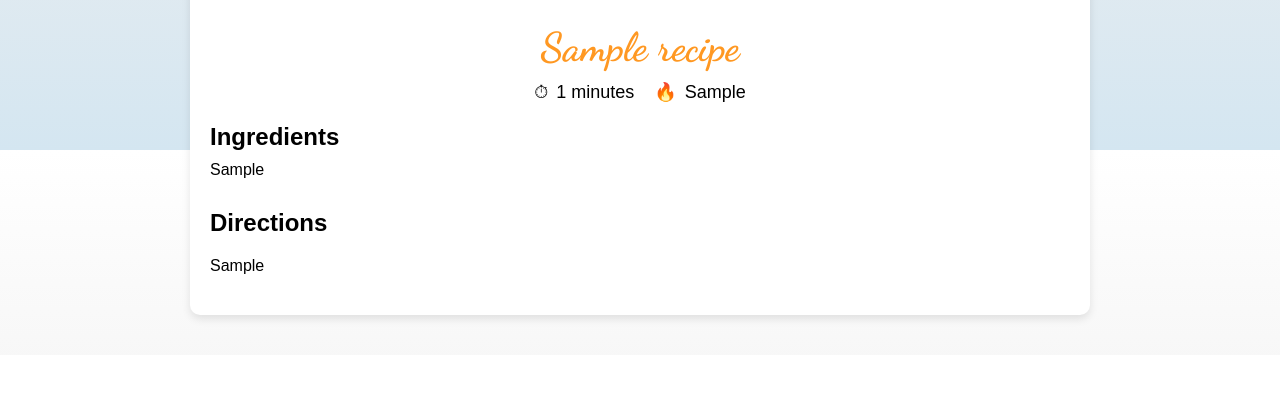
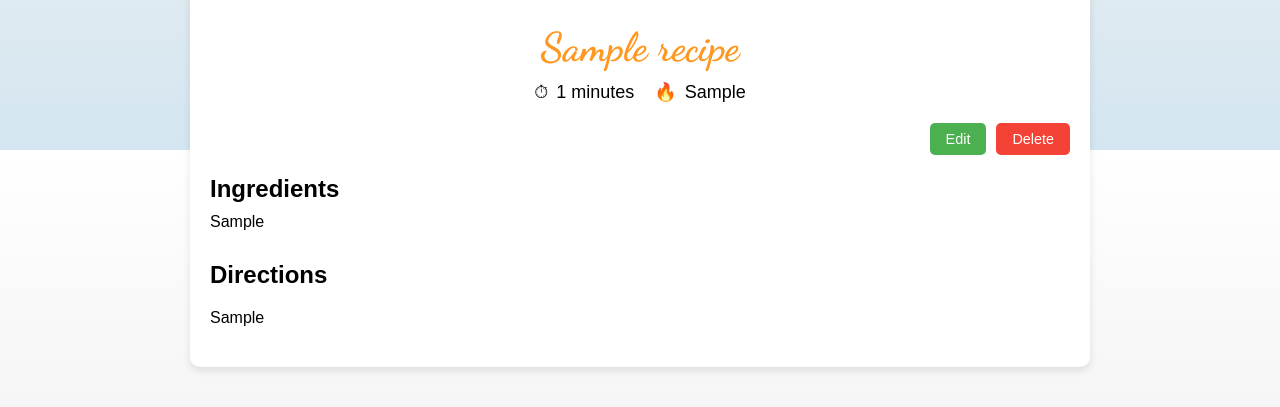
Before and after one commit to vdevhub/recipe-app, a Django app: page /recipes/overview/1 in a window 1280 px wide. Shown: the part 650-1057 px from the top of the page. Before the commit the page ends 972 px from the top, so only its background shows below. Run offline with Django 4.2, Linux system fonts and the light colour scheme; a user stored in the database is signed in; tables that the repository leaves empty hold one stand-in row (values such as "Sample post").

Commit message:
Implement delete recipe

```diff
--- a/src/recipes/static/recipes/css/styles_detail.css
+++ b/src/recipes/static/recipes/css/styles_detail.css
@@ -145,3 +145,42 @@ a {
   line-height: 1.6;
   font-size: 16px;
 }
+
+/* Action buttons for Edit and Delete */
+.action-buttons {
+  display: flex;
+  justify-content: flex-end;
+  gap: 10px;
+  margin-top: 10px;
+}
+
+.edit-button,
+.delete-button {
+  padding: 8px 16px;
+  font-size: 0.9rem;
+  color: white;
+  border: none;
+  border-radius: 5px;
+  cursor: pointer;
+  text-decoration: none;
+}
+
+.edit-button {
+  background-color: #4CAF50;
+  /* Green for Edit */
+  transition: background-color 0.3s ease;
+}
+
+.edit-button:hover {
+  background-color: #45a049;
+}
+
+.delete-button {
+  background-color: #f44336;
+  /* Red for Delete */
+  transition: background-color 0.3s ease;
+}
+
+.delete-button:hover {
+  background-color: #d32f2f;
+}
--- /dev/null
+++ b/src/recipes/static/recipes/js/detail.js
@@ -0,0 +1,40 @@
+// JavaScript for delete confirmation and AJAX request
+function confirmDelete(event) {
+  event.preventDefault(); // Prevents the default link behavior
+  const recipeId = event.currentTarget.getAttribute("data-recipe-id");
+
+  if (confirm("Are you sure you want to delete this recipe?")) {
+    fetch(`/delete/${recipeId}/`, {
+      method: "POST",
+      headers: {
+        "X-CSRFToken": getCookie("csrftoken") // CSRF token for security
+      }
+    })
+      .then(response => response.json())
+      .then(data => {
+        if (data.status === "success") {
+          alert("Recipe deleted successfully.");
+          window.location.href = "/recipes/overview/"; // Redirect after delete
+        } else {
+          alert("An error occurred while deleting the recipe.");
+        }
+      })
+      .catch(error => console.error("Error:", error));
+  }
+}
+
+// Function to get CSRF token from cookies
+function getCookie(name) {
+  let cookieValue = null;
+  if (document.cookie && document.cookie !== '') {
+    const cookies = document.cookie.split(';');
+    for (let i = 0; i < cookies.length; i++) {
+      const cookie = cookies[i].trim();
+      if (cookie.substring(0, name.length + 1) === (name + '=')) {
+        cookieValue = decodeURIComponent(cookie.substring(name.length + 1));
+        break;
+      }
+    }
+  }
+  return cookieValue;
+}
--- a/src/recipes/templates/recipes/recipe_detail.html
+++ b/src/recipes/templates/recipes/recipe_detail.html
@@ -8,6 +8,7 @@
   <title>{{ recipe.name }}</title>
   <link href="https://fonts.googleapis.com/css2?family=Dancing+Script:wght@700&display=swap" rel="stylesheet">
   <link rel="stylesheet" href="{% static 'recipes/css/styles_detail.css' %}">
+  <script src="{% static 'recipes/js/detail.js' %}" defer></script>
 </head>
 
 <body>
@@ -39,6 +40,12 @@
             <span class="icon">🔥</span>{{ recipe.difficulty }}
           </span>
         </div>
+
+        <!-- Edit and Delete Buttons -->
+        <div class="action-buttons">
+          <a href="{% url 'recipes:recipe_edit' recipe.id %}" class="edit-button">Edit</a>
+          <a href="#" class="delete-button" data-recipe-id="{{ recipe.id }}" onclick="confirmDelete(event)">Delete</a>
+        </div>
       </div>
 
       <!-- Ingredients Section -->
--- a/src/recipes/urls.py
+++ b/src/recipes/urls.py
@@ -1,5 +1,12 @@
 from django.urls import path
-from .views import home, RecipeListView, RecipeDetailView, recipe_add, recipe_add_form
+from .views import (
+    home,
+    RecipeListView,
+    RecipeDetailView,
+    recipe_add,
+    recipe_add_form,
+    recipe_delete,
+)
 
 app_name = "recipes"
 
@@ -9,4 +16,5 @@ urlpatterns = [
     path("recipes/overview/<pk>", RecipeDetailView.as_view(), name="recipe_detail"),
     path("add-form/", recipe_add_form, name="recipe_add_form"),
     path("add/", recipe_add, name="recipe_add"),
+    path("delete/<int:recipe_id>/", recipe_delete, name="recipe_delete"),
 ]
--- a/src/recipes/views.py
+++ b/src/recipes/views.py
@@ -1,4 +1,4 @@
-from django.shortcuts import render
+from django.shortcuts import render, get_object_or_404
 from django.views.generic import ListView, DetailView
 from django.views.generic.edit import CreateView
 from .models import Recipe
@@ -91,3 +91,12 @@ def recipe_add(request):
             return JsonResponse({"status": "success"}, status=200)
         else:
             return JsonResponse({"status": "error", "errors": form.errors}, status=400)
+
+
+@login_required
+def recipe_delete(request, recipe_id):
+    recipe = get_object_or_404(Recipe, id=recipe_id)
+    if request.method == "POST":
+        recipe.delete()
+        return JsonResponse({"status": "success"}, status=200)
+    return JsonResponse({"status": "error", "message": "Invalid request"}, status=400)
```
